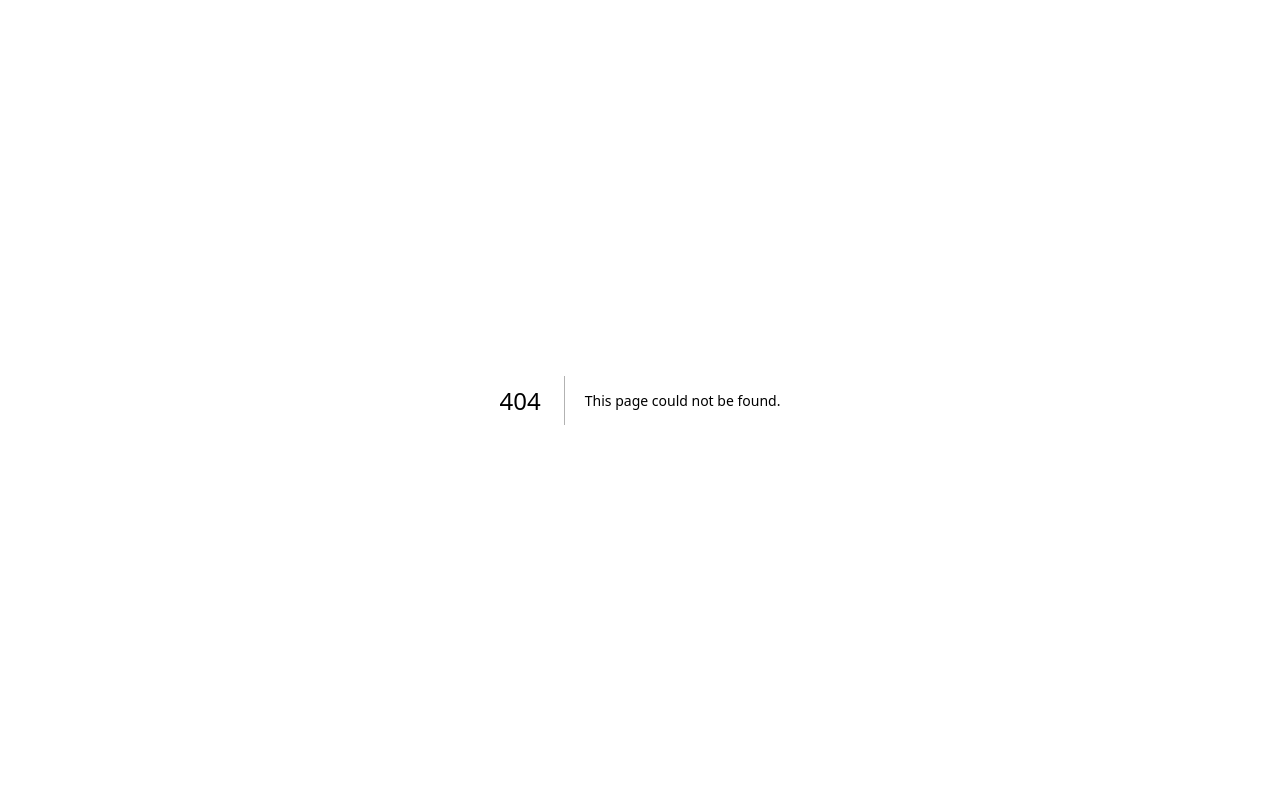
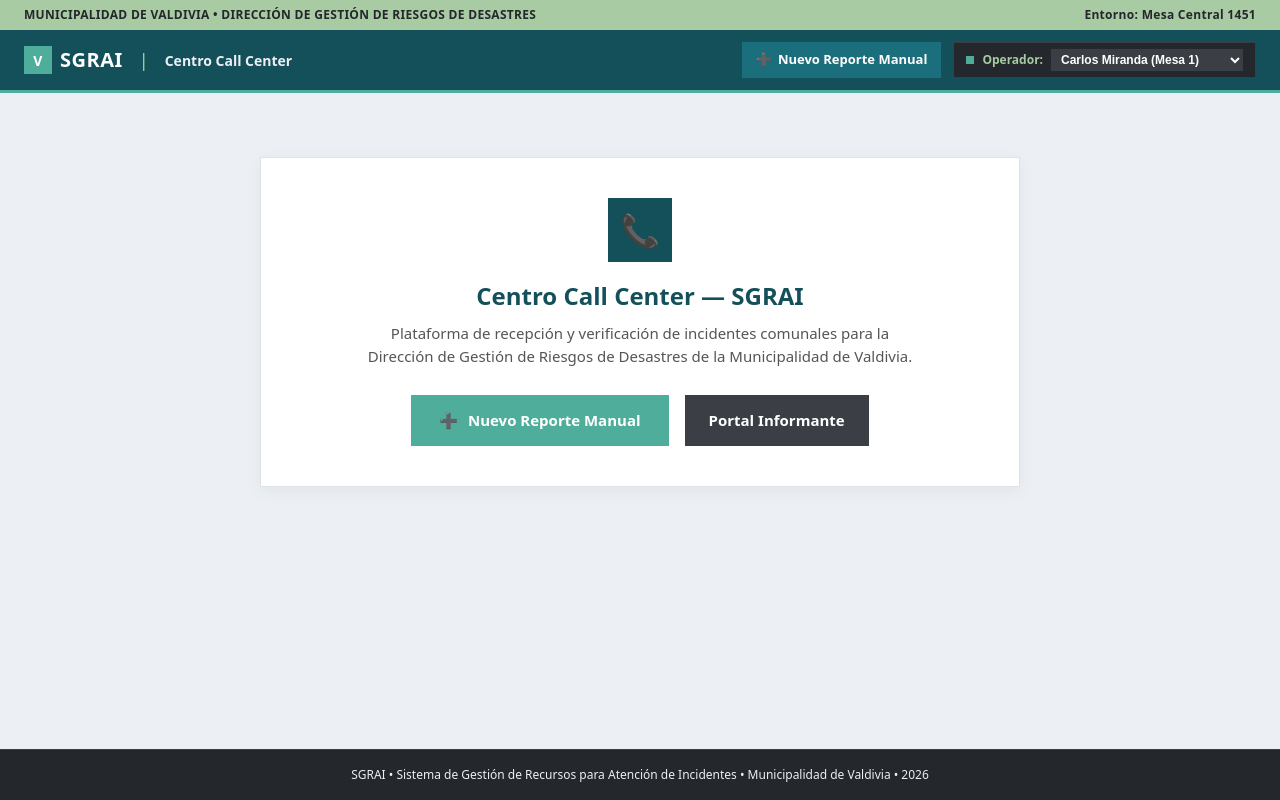
Before and after one commit to sgrai-uach/web, a Next.js app: page /callcenter in a window 1280 px wide. Before the commit this address had no page. Built offline with nearby package versions, Linux system fonts and the light colour scheme.

Commit message:
feat(callcenter): agregar layout institucional y pagina dedicada /callcenter/manual

```diff
--- /dev/null
+++ b/src/app/(callcenter)/callcenter/page.tsx
@@ -0,0 +1,84 @@
+import { Metadata } from 'next';
+import Link from 'next/link';
+
+export const metadata: Metadata = {
+  title: 'Centro Call Center — SGRAI Valdivia',
+  description: 'Panel de atención y recepción del Centro Call Center de emergencias comunales de Valdivia.',
+};
+
+export default function CallCenterIndexPage() {
+  return (
+    <div style={{ maxWidth: '800px', margin: '0 auto', textAlign: 'center', padding: '40px 20px' }}>
+      <div
+        style={{
+          backgroundColor: '#FFFFFF',
+          border: '1px solid #DFE3E8',
+          padding: '40px 32px',
+          boxShadow: '0 4px 16px rgba(0,0,0,0.05)',
+        }}
+      >
+        <div
+          style={{
+            width: '64px',
+            height: '64px',
+            backgroundColor: '#14505A',
+            color: '#FFFFFF',
+            fontSize: '32px',
+            display: 'inline-flex',
+            alignItems: 'center',
+            justifyContent: 'center',
+            marginBottom: '16px',
+          }}
+        >
+          📞
+        </div>
+
+        <h1 style={{ fontSize: '24px', fontWeight: 800, color: '#14505A', marginBottom: '8px' }}>
+          Centro Call Center — SGRAI
+        </h1>
+
+        <p style={{ fontSize: '15px', color: '#555', maxWidth: '560px', margin: '0 auto 28px auto', lineHeight: 1.5 }}>
+          Plataforma de recepción y verificación de incidentes comunales para la Dirección de Gestión de Riesgos de Desastres de la Municipalidad de Valdivia.
+        </p>
+
+        <div style={{ display: 'flex', justifyContent: 'center', gap: '16px', flexWrap: 'wrap' }}>
+          <Link
+            href="/callcenter/manual"
+            style={{
+              backgroundColor: '#4FAE9B',
+              color: '#FFFFFF',
+              padding: '14px 28px',
+              fontSize: '15px',
+              fontWeight: 800,
+              textDecoration: 'none',
+              borderRadius: 0,
+              display: 'inline-flex',
+              alignItems: 'center',
+              gap: '10px',
+            }}
+          >
+            <span>➕</span>
+            <span>Nuevo Reporte Manual</span>
+          </Link>
+
+          <Link
+            href="/"
+            style={{
+              backgroundColor: '#3B3F45',
+              color: '#FFFFFF',
+              padding: '14px 24px',
+              fontSize: '15px',
+              fontWeight: 700,
+              textDecoration: 'none',
+              borderRadius: 0,
+              display: 'inline-flex',
+              alignItems: 'center',
+            }}
+          >
+            Portal Informante
+          </Link>
+        </div>
+      </div>
+    </div>
+  );
+}
--- /dev/null
+++ b/src/app/(callcenter)/layout.tsx
@@ -0,0 +1,195 @@
+'use client';
+
+import React, { useState } from 'react';
+import Link from 'next/link';
+import { usePathname } from 'next/navigation';
+import {
+  OPERADORES_CALLCENTER_PREDEFINIDOS,
+  type OperadorCallCenter,
+} from '@/types/incidente-manual';
+
+export default function CallCenterLayout({
+  children,
+}: {
+  children: React.ReactNode;
+}) {
+  const pathname = usePathname();
+  const [operadorActivo, setOperadorActivo] = useState<OperadorCallCenter>(
+    OPERADORES_CALLCENTER_PREDEFINIDOS[0]
+  );
+
+  return (
+    <div
+      style={{
+        minHeight: '100vh',
+        display: 'flex',
+        flexDirection: 'column',
+        backgroundColor: '#ECEFF3',
+      }}
+    >
+      {/* Franja institucional superior (Sage) */}
+      <div
+        style={{
+          backgroundColor: '#A9CBA4',
+          color: '#24272B',
+          fontSize: '12px',
+          fontWeight: 700,
+          padding: '6px 24px',
+          display: 'flex',
+          justifyContent: 'space-between',
+          alignItems: 'center',
+          letterSpacing: '0.3px',
+        }}
+      >
+        <span>MUNICIPALIDAD DE VALDIVIA &bull; DIRECCIÓN DE GESTIÓN DE RIESGOS DE DESASTRES</span>
+        <span>Entorno: Mesa Central 1451</span>
+      </div>
+
+      {/* Barra de navegación principal (Teal Dark) */}
+      <header
+        style={{
+          backgroundColor: '#14505A',
+          color: '#FFFFFF',
+          padding: '12px 24px',
+          display: 'flex',
+          alignItems: 'center',
+          justifyContent: 'space-between',
+          borderBottom: '3px solid #4FAE9B',
+          flexWrap: 'wrap',
+          gap: '12px',
+        }}
+      >
+        <div style={{ display: 'flex', alignItems: 'center', gap: '16px' }}>
+          <Link
+            href="/"
+            style={{
+              color: '#FFFFFF',
+              fontWeight: 900,
+              fontSize: '20px',
+              letterSpacing: '0.5px',
+              textDecoration: 'none',
+              display: 'flex',
+              alignItems: 'center',
+              gap: '8px',
+            }}
+          >
+            <span
+              style={{
+                backgroundColor: '#4FAE9B',
+                color: '#FFFFFF',
+                width: '28px',
+                height: '28px',
+                display: 'inline-flex',
+                alignItems: 'center',
+                justifyContent: 'center',
+                fontSize: '14px',
+                fontWeight: 900,
+              }}
+            >
+              V
+            </span>
+            <span>SGRAI</span>
+          </Link>
+
+          <span style={{ color: '#A9CBA4', fontSize: '18px' }}>|</span>
+
+          <span style={{ fontSize: '14px', fontWeight: 600, color: '#ECEFF3' }}>
+            Centro Call Center
+          </span>
+        </div>
+
+        {/* Enlaces de navegación de Call Center */}
+        <nav style={{ display: 'flex', alignItems: 'center', gap: '12px', flexWrap: 'wrap' }}>
+          <Link
+            href="/callcenter/manual"
+            style={{
+              color: '#FFFFFF',
+              fontSize: '13px',
+              fontWeight: 700,
+              textDecoration: 'none',
+              padding: '8px 14px',
+              backgroundColor: pathname === '/callcenter/manual' ? '#4FAE9B' : '#1B6F7D',
+              borderRadius: 0,
+              display: 'flex',
+              alignItems: 'center',
+              gap: '6px',
+            }}
+          >
+            <span>➕</span>
+            <span>Nuevo Reporte Manual</span>
+          </Link>
+
+          {/* Selector de operador activo de Call Center */}
+          <div
+            style={{
+              display: 'flex',
+              alignItems: 'center',
+              gap: '8px',
+              backgroundColor: '#24272B',
+              padding: '6px 12px',
+              fontSize: '12px',
+              border: '1px solid #3B3F45',
+            }}
+          >
+            <span
+              style={{
+                width: '8px',
+                height: '8px',
+                backgroundColor: '#4FAE9B',
+                display: 'inline-block',
+              }}
+              title="Operador autenticado con permiso crear_incidente_manual"
+            />
+            <span style={{ color: '#A9CBA4', fontWeight: 600 }}>Operador:</span>
+            <select
+              value={operadorActivo.id}
+              onChange={(e) => {
+                const found = OPERADORES_CALLCENTER_PREDEFINIDOS.find((o) => o.id === e.target.value);
+                if (found) setOperadorActivo(found);
+              }}
+              style={{
+                backgroundColor: '#3B3F45',
+                color: '#FFFFFF',
+                border: 'none',
+                padding: '3px 6px',
+                fontSize: '12px',
+                fontWeight: 600,
+                cursor: 'pointer',
+                borderRadius: 0,
+              }}
+              aria-label="Seleccionar operador activo de Call Center"
+            >
+              {OPERADORES_CALLCENTER_PREDEFINIDOS.map((op) => (
+                <option key={op.id} value={op.id}>
+                  {op.nombre}
+                </option>
+              ))}
+            </select>
+          </div>
+        </nav>
+      </header>
+
+      {/* Contenedor principal de la vista */}
+      <main style={{ flex: 1, padding: '24px 16px', maxWidth: '1200px', width: '100%', margin: '0 auto' }}>
+        {children}
+      </main>
+
+      {/* Pie de página institucional */}
+      <footer
+        style={{
+          backgroundColor: '#24272B',
+          color: '#ECEFF3',
+          padding: '16px 24px',
+          fontSize: '12px',
+          textAlign: 'center',
+          marginTop: 'auto',
+          borderTop: '1px solid #3B3F45',
+        }}
+      >
+        <p style={{ margin: 0 }}>
+          SGRAI &bull; Sistema de Gestión de Recursos para Atención de Incidentes &bull; Municipalidad de Valdivia &bull; 2026
+        </p>
+      </footer>
+    </div>
+  );
+}
```
Also changed, not shown: src/app/(callcenter)/callcenter/manual/page.tsx (added, +39 -0 lines).
